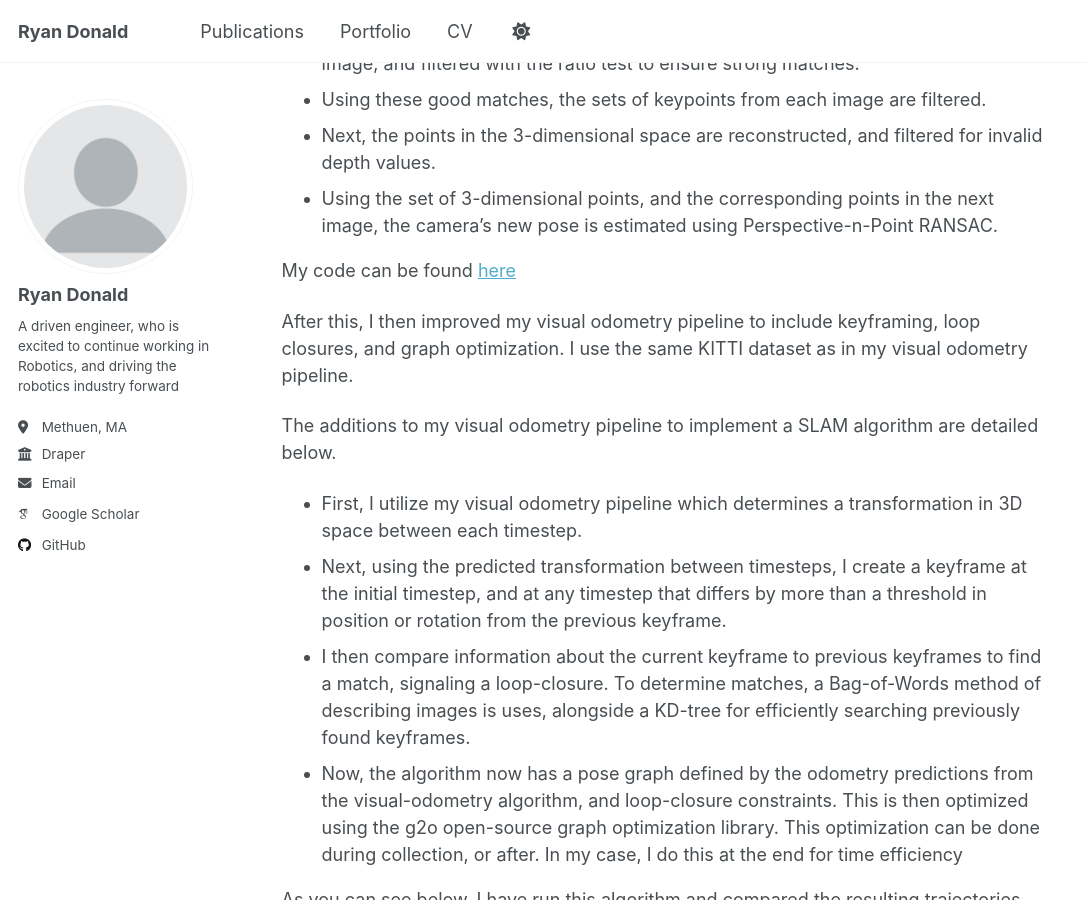
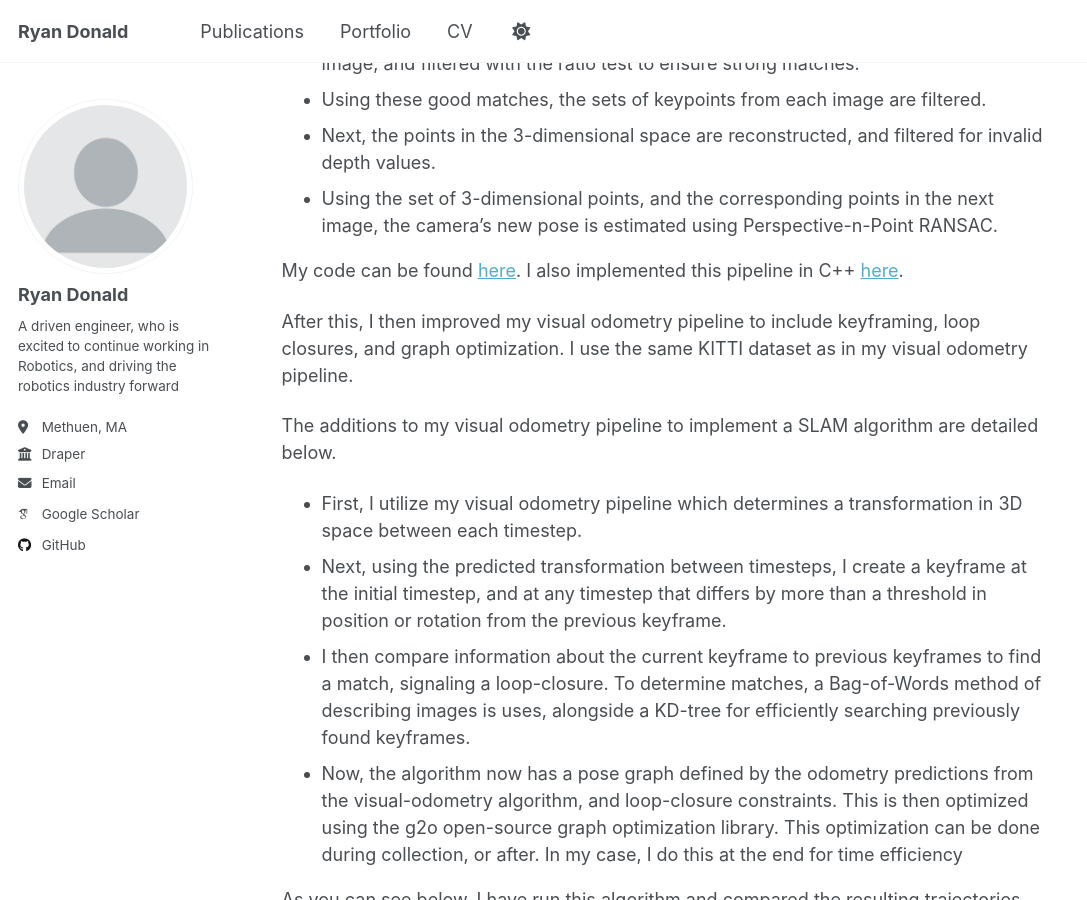
Before and after one commit to ryan-donald/ryan-donald.github.io, a Jekyll site: the page built from _portfolio/3-SLAM.md, in a window 1280 px wide and 900 px high, scrolled down 733 px. Shown: the whole window, without its empty margins (0-1087 px from the left). Built offline with Jekyll 4.4.1, drawn with Linux system fonts in a browser that asks for light colours; some web fonts are replaced; a script that is not in the unit is left out.

Commit message:
added a link to my C++ code for visual odometry

```diff
--- a/_portfolio/3-SLAM.md
+++ b/_portfolio/3-SLAM.md
@@ -14,7 +14,8 @@ I utilized the data from this, as I find the self-driving car problem to be very
 - Next, the points in the 3-dimensional space are reconstructed, and filtered for invalid depth values.
 - Using the set of 3-dimensional points, and the corresponding points in the next image, the camera's new pose is estimated using Perspective-n-Point RANSAC.
 
-My code can be found [here](https://github.com/ryan-donald/Visual-Odometry)
+My code can be found [here](https://github.com/ryan-donald/Visual-Odometry).
+I also implemented this pipeline in C++ [here](https://github.com/ryan-donald/visual_odometry_CPP).
 
 After this, I then improved my visual odometry pipeline to include keyframing, loop closures, and graph optimization. I use the same KITTI dataset as in my visual odometry pipeline.
 
```
